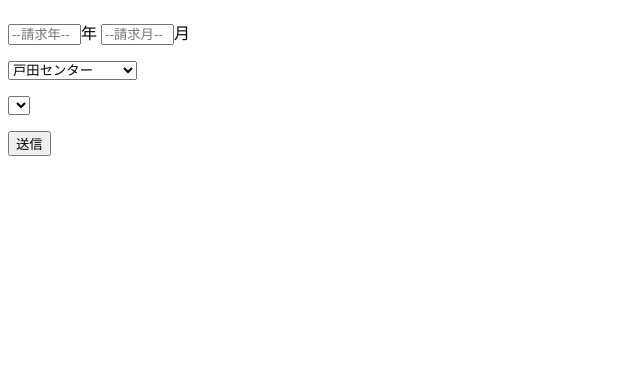
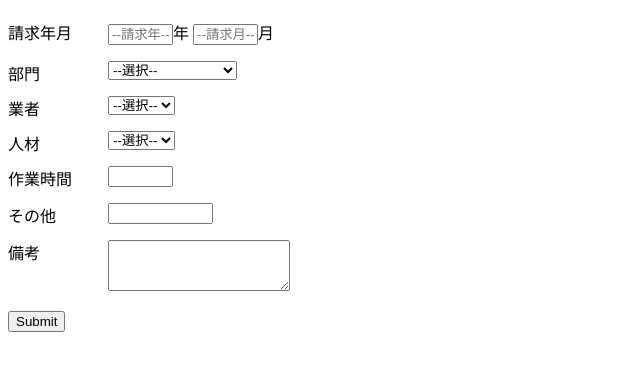
Before and after one commit to YShiozaki01/temporary_staffing, a Flask app: page / in a window 1280 px wide. Shown: the part 55-426 px from the top of the page, without its empty margins (0-640 px from the left). Run offline with Flask 3, Linux system fonts and the light colour scheme; data comes from the database, SQL or seed files in the repository; lists and menus that the app fills with data are empty.

Commit message:
feat: 入力欄を追加

```diff
--- a/app.py
+++ b/app.py
@@ -34,6 +34,53 @@ def get_vendor_list(department_code):
     return result
 
 
+# 人材のリストを作成
+def get_resource_list(vendor_code):
+    sql = f"""SELECT コード, 名称 || '　(' || 勤務帯 || ' ' || 業務内容 || ' @' || 基本単価 || ')' as 人材情報
+        FROM MHuman_resources WHERE 業者コード = {vendor_code} and 削除 is NULL ORDER BY 名称;"""
+    print(sql)
+    conn = get_db_connection()
+    cur = conn.cursor()
+    cur.execute(sql)
+    result = cur.fetchall()
+    return result
+
+
+# 部門名称を取得
+def get_department_name(department_code):
+    sql = f"SELECT 名称 FROM MDepartment WHERE コード = '{department_code}';"
+    conn = get_db_connection()
+    cur = conn.cursor()
+    cur.execute(sql)
+    result = cur.fetchone()
+    name = result["名称"]
+    return name
+
+
+# 業者名称を取得
+def get_vendor_name(vendor_code):
+    sql = f"SELECT 名称 FROM MVendor WHERE コード = {vendor_code};"
+    print(sql)
+    conn = get_db_connection()
+    cur = conn.cursor()
+    cur.execute(sql)
+    result = cur.fetchone()
+    name = result["名称"]
+    return name
+
+
+# 人材名を取得
+def get_resource_name(resource_code):
+    sql = f"""SELECT 名称 || '　(' || 勤務帯 || ' ' || 業務内容 || ' @' || 基本単価 || ')' as 人材情報
+        FROM MHuman_resources WHERE コード = {resource_code};"""
+    conn = get_db_connection()
+    cur = conn.cursor()
+    cur.execute(sql)
+    result = cur.fetchone()
+    name = result["人材情報"]
+    return name
+
+
 @app.route("/", methods=["GET", "POST"])
 def index():
     send_dict["department_list"] = get_department_list()
@@ -44,7 +91,19 @@ def register():
     send_dict["closing_date_year"] = request.form.get("year")
     send_dict["closing_date_month"] = request.form.get("month")
     send_dict["department_code"] = request.form.get("department")
-    send_dict["vendor_list"] = get_vendor_list(send_dict["department_code"])
+    if not send_dict["department_code"] is None:
+        send_dict["department_name"] = get_department_name(send_dict["department_code"])
+        send_dict["vendor_list"] = get_vendor_list(send_dict["department_code"])
+    send_dict["vendor_code"] = request.form.get("vendor")
+    if not send_dict["vendor_code"] is None:
+        send_dict["vendor_name"] = get_vendor_name(send_dict["vendor_code"])
+        send_dict["resource_list"] = get_resource_list(send_dict["vendor_code"])
+    send_dict["resource_code"] = request.form.get("resource")
+    if not send_dict["resource_code"] is None:
+        send_dict["resource_name"] = get_resource_name(send_dict["resource_code"])
+    send_dict["working_hours"] = request.form.get("working_hours")
+    send_dict["others"] = request.form.get("others")
+    send_dict["remarks"] = request.form.get("remarks")
     print(send_dict)
     return redirect(url_for("index"))
 
--- /dev/null
+++ b/document/vendor_list.json
@@ -0,0 +1 @@
+{"8": "テイケイワークス東京㈱", "9": "ランスタッド㈱", "10": "㈱フルキャスト", "11": "㈱ＧＯＯＤＳＭＩＬＥ", "12": "㈱ＨＲコモンズ（ジャパンクリエイト）", "13": "㈱ＭＯＳＴ", "14": "佐倉市シルバー人材センター", "15": "共栄メール㈱", "16": "株式会社テクノ・サービス"}
--- /dev/null
+++ b/static/style.css
@@ -0,0 +1,5 @@
+label {
+    display: block;
+    float: left;
+    width: 100px;
+}
--- a/templates/index.html
+++ b/templates/index.html
@@ -2,32 +2,68 @@
 
 {% block body %}
 
-    <form action="/register" id="form" method="post">
-        <input type="text" name="year" size="6" placeholder="--請求年--">年
-        <input type="text" name="month" size="6" placeholder="--請求月--">月
+    <form action="/register" method="post">
         <p>
-            <select name="department" class="select1">
+            <label>請求年月</label>
+            <input type="text" name="year" size="5" placeholder="--請求年--"
+            value={% if "closing_date_year" in send_dict %}{{ send_dict["closing_date_year"] }}{% endif %}>年
+            <input type="text" name="month" size="5" placeholder="--請求月--"
+            value={% if "closing_date_month" in send_dict %}{{ send_dict["closing_date_month"] }}{% endif %}>月
+        </p>
+        <p>
+            <label>部門</label>
+            <select name="department" class="select1" onchange="this.form.submit();">
+                <option value=None disabled selected>
+                    {% if "department_name" in send_dict %}{{ send_dict["department_name"] }}{% else %}{{ "--選択--" }}{% endif %}
+                </option>
                 {% for department in send_dict["department_list"] %}
                 <option value={{ department["コード"] }}>{{ department["名称"] }}</option>
                 {% endfor %}
             </select>
         </p>
         <p>
-            <select name="vendor" class="select2">
+            <label>業者</label>
+            <select name="vendor" class="select2" onchange="this.form.submit();">
+                <option value=None disabled selected>
+                    {% if "vendor_name" in send_dict %}{{ send_dict["vendor_name"] }}{% else %}{{ "--選択--" }}{% endif %}
+                </option>
                 {% for vendor in send_dict["vendor_list"] %}
-                <option value={{ vendor["コード"] }}>{{ vendor["名称"] }}</option>
+                    <option value={{ vendor["コード"] }}>{{ vendor["名称"] }}</option>
                 {% endfor %}
             </select>
         </p>
-        <button id="button" type="button">送信</button>
+        <p>
+            <label>人材</label>
+            <select name="resource" class="select3">
+                <option value=None disabled selected>
+                    {% if "resource_name" in send_dict %}{{ send_dict["resource_name"] }}{% else %}{{ "--選択--" }}{% endif %}
+                </option>
+                {% for resource in send_dict["resource_list"] %}
+                    <option value={{ resource["コード"] }}>{{ resource["人材情報"] }}</option>
+                {% endfor %}
+            </select>
+        </p>
+        <p>
+            <label>作業時間</label>
+            <input type="text" name="working_hours" size="5"
+            value={% if "working_hours" in send_dict %}{{ send_dict["working_hours"] }}{% endif %}>
+        </p>
+        <p>
+            <label>その他</label>
+            <input type="text" name="others" size="10"
+            value={% if "others" in send_dict %}{{ send_dict["others"] }}{% endif %}>
+        </p>
+        <p>
+            <label>備考</label>
+            <textarea name="remarks" rows="3" cols="20"></textarea>
+        </p>
+        <input type="submit" />
     </form>
 
-    <script>
+    <!-- <script>
         const form = document.querySelector("#form")
-        // const submitButton = document.querySelector("#button")
         const select1 = document.querySelector(".select1")
 
-        // submitButton.onclick = function () {
         select1.onchange = function () {
             const formData = new FormData(form)
             const action = form.getAttribute("action")
@@ -37,11 +73,14 @@
             }
 
             fetch(action, options).then(function (e) {
-                  return
+                  return;
                 }
             )
         }
-
-      </script>
+        // const pulldown2 = document.querySelectot(".select2");
+        // pulldown2.addEventlistener("onchange", function () {
+        //     window.location.reload();
+        // });
+      </script> -->
 
 {% endblock %}
--- a/templates/layout.html
+++ b/templates/layout.html
@@ -2,6 +2,7 @@
 <html lang="ja">
     <head>
         <meta name="viewport" charset="utf-8" content="width=device-width,initial-scale=1">
+        <link href="./static/style.css"; rel="stylesheet">
         <title>人材派遣費単価登録</title>
     </head>
     <body>
```
